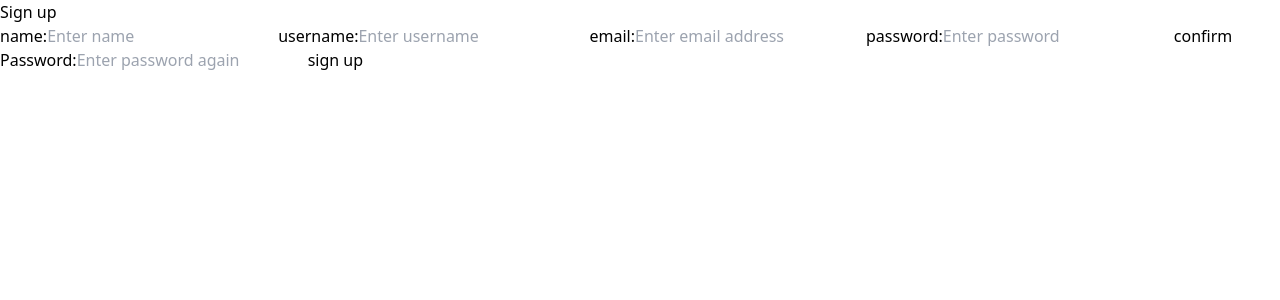
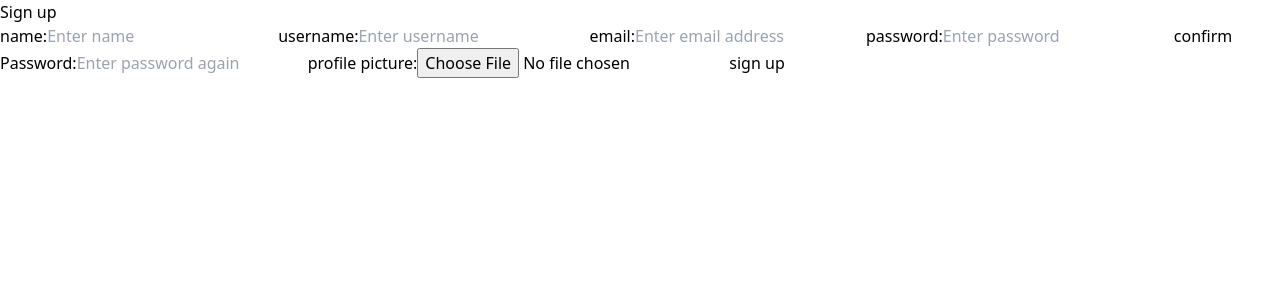
Before and after one commit to shanmukh-sai2003/chit-chat, a React (Vite) app in the folder frontend/: page /signup in a window 1280 px wide. Shown: the top 300 px of the page. Built offline with nearby package versions, Linux system fonts and the light colour scheme.

Commit message:
Add profile picture will creating account

```diff
--- a/frontend/src/components/Login.jsx
+++ b/frontend/src/components/Login.jsx
@@ -1,7 +1,7 @@
 import { useEffect, useState } from "react";
 import ErrorMessage from "./ErrorMessage";
 import useAuth from '../utils/useAuth';
-import { useNavigate } from 'react-router-dom';
+import { useNavigate, Link } from 'react-router-dom';
 import { login } from "../utils/services";
 
 function Login() {
@@ -57,6 +57,8 @@ function Login() {
                         required
                     />
                     <button type="submit" className="w-fit p-4 rounded-lg bg-slate-900 font-bold mt-4 hover:shadow-md hover:shadow-blue-500/20">login</button>
+
+                    <p className="mt-4">Don&apos;t have an account?<Link className="mx-2 font-bold underline" to={'/signup'}>create account</Link></p>
                 </form>
            </section>
         </>
--- a/frontend/src/components/SignUp.jsx
+++ b/frontend/src/components/SignUp.jsx
@@ -9,6 +9,7 @@ function SignUp() {
     const [email, setEmail] = useState('');
     const [password, setPassword] = useState('');
     const [confirmPassword, setConfirmPassword] = useState('');
+    const [avatar, setAvatar] = useState();
     const [error, setError] = useState('');
     const navigate = useNavigate();
 
@@ -18,8 +19,16 @@ function SignUp() {
 
     async function handleSubmit(e) {
         e.preventDefault();
+        const body = new FormData();
+        body.append('avatar', avatar);
+        body.append('name', name);
+        body.append('username', username);
+        body.append('password', password);
+        body.append('email', email);
+        body.append('confirmPassword', confirmPassword);
+
         try {
-            const data = await createUser({ name, username, email, password, confirmPassword });
+            const data = await createUser(body);
             if(data?.success) {
                 setUsername('');
                 setPassword('');
@@ -36,8 +45,8 @@ function SignUp() {
     }
 
     return (
-        <section className="flex justify-center items-center h-[100vh] bg-slate-900">
-            <form method="post" onSubmit={handleSubmit} className="flex flex-col text-xl w-[90vw] md:w-[30vw] sm:w-[50vw] p-4 rounded-md bg-slate-800 text-white">
+        <section className="flex justify-center items-center bg-slate-900">
+            <form method="post" onSubmit={handleSubmit} className="flex flex-col text-xl w-[90vw] md:w-[30vw] sm:w-[50vw] p-4 rounded-md bg-slate-800 text-white m-8">
                 <h1 className="text-4xl font-bold text-center mt-2 mb-4">Sign up</h1>
                 { error.length !== 0 && <ErrorMessage message={error} />}
                 <label htmlFor="name">name:</label>
@@ -85,6 +94,10 @@ function SignUp() {
                     className="rounded-md p-3 my-2 bg-slate-900 focus:outline-none focus:border-white focus:border-2"
                     autoComplete="off"
                 />
+                <label htmlFor="avatar">profile picture:</label>
+                <input type="file" name="avatar" id="avatar"
+                    onChange={(e) => { setAvatar(e.target.files[0]) }}
+                />
                 <button type="submit" className="w-fit p-4 rounded-lg bg-slate-900 font-bold mt-4 hover:shadow-md hover:shadow-blue-500/20">sign up</button>
             </form>
         </section>
--- a/frontend/src/components/main-page/ChatItem.jsx
+++ b/frontend/src/components/main-page/ChatItem.jsx
@@ -5,7 +5,7 @@ import useAuth from '../../utils/useAuth';
 import useChat from '../../utils/useChat';
 
 function ChatItem(props) {
-    const { avatar, participants, chatId, isGroupChat, groupName, lastMessage,admin } = props;
+    const { participants, chatId, isGroupChat, groupName, lastMessage,admin } = props;
     const { auth } = useAuth();
     const { chat, setChat } = useChat();
 
@@ -18,10 +18,10 @@ function ChatItem(props) {
     return (
         <div className={`p-4 border-slate-800 border-b-2 cursor-pointer hover:bg-slate-700 flex gap-4  ${chat?.chatId === chatId && 'bg-slate-700'}`} id={chatId} onClick={handleClick} >
             <div className='w-[20%]'>
-                <img src={ avatar || defaultDP } alt="profile pic" className=' rounded-full' />
+                <img src={ isGroupChat ?  defaultDP : ( receiver?.avatar || defaultDP ) } alt="profile pic" className='rounded-full w-[100%]' />
             </div>
             <div className='w-[80%]'>
-                <h3 className="font-bold text-2xl">{ isGroupChat ? groupName : receiver.username }</h3>
+                <h3 className="font-bold text-2xl">{ isGroupChat ? groupName : receiver?.username }</h3>
                 <div className='flex justify-between'>
                     <p>{ lastMessage?.content }</p>
                     <p className='text-xs'>{ lastMessage && moment(lastMessage?.sentAt).format('LT')}</p>
--- a/frontend/src/components/main-page/UsersList.jsx
+++ b/frontend/src/components/main-page/UsersList.jsx
@@ -14,6 +14,7 @@ function UserList() {
                 const data = await getAllUsers(auth);
                 if(data?.success) {
                     setUserList(data?.data);
+                    console.log(data.data);
                 }
             } catch (error) {
                 console.log(error.message);
--- a/frontend/src/utils/api.js
+++ b/frontend/src/utils/api.js
@@ -3,18 +3,11 @@ import { API_URL } from './constants';
 
 const api = axios.create({
     baseURL: API_URL,
-    headers: {
-        'Content-Type': 'application/json',
-        'Accept': 'application/json'
-    },
     withCredentials: true
 });
 
 export const apiPrivate = axios.create({
     baseURL: API_URL,
-    headers: {
-        'Content-Type': 'application/json'
-    },
     withCredentials: true
 });
 
--- a/frontend/src/utils/services.js
+++ b/frontend/src/utils/services.js
@@ -3,7 +3,7 @@ import { apiPrivate } from './api';
 
 export const createUser = async (body) => {
     try {
-        const response = await api.post('/users', body);
+        const response = await api.post('/users', body, { headers: { "Content-Type": "multipart/form-data" } });
         return response?.data;
     } catch (error) {
         console.log(error.message);
```
Also changed, not shown: 1 other file (tests, documents, lock files or other folders).
